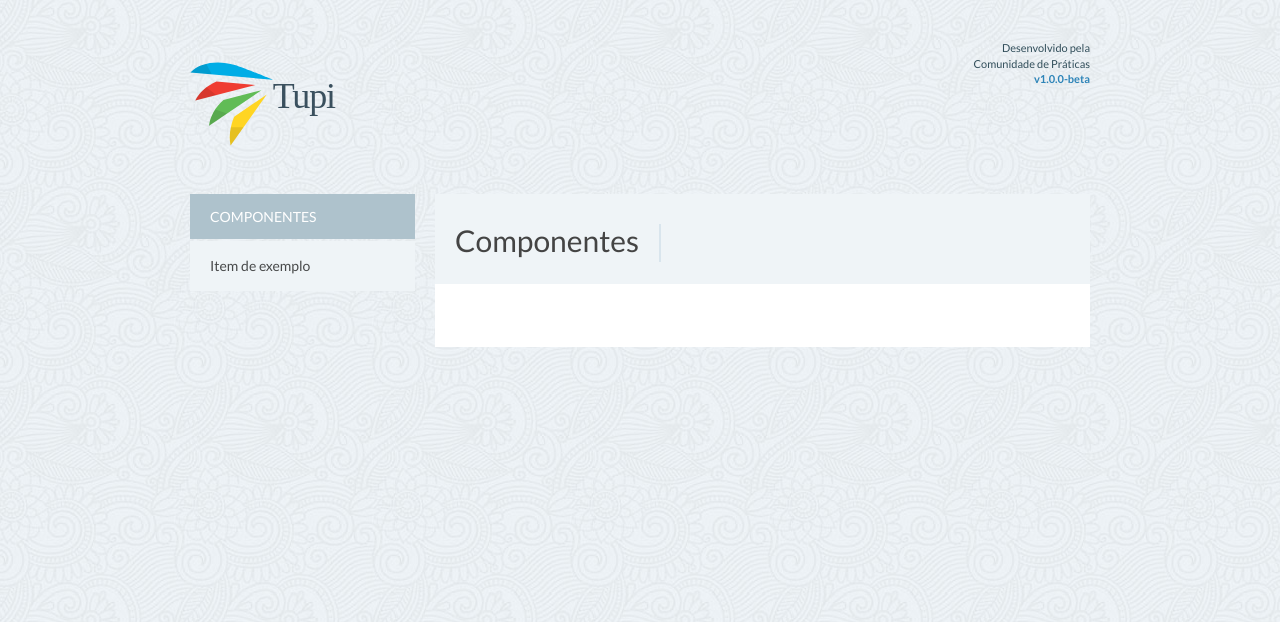
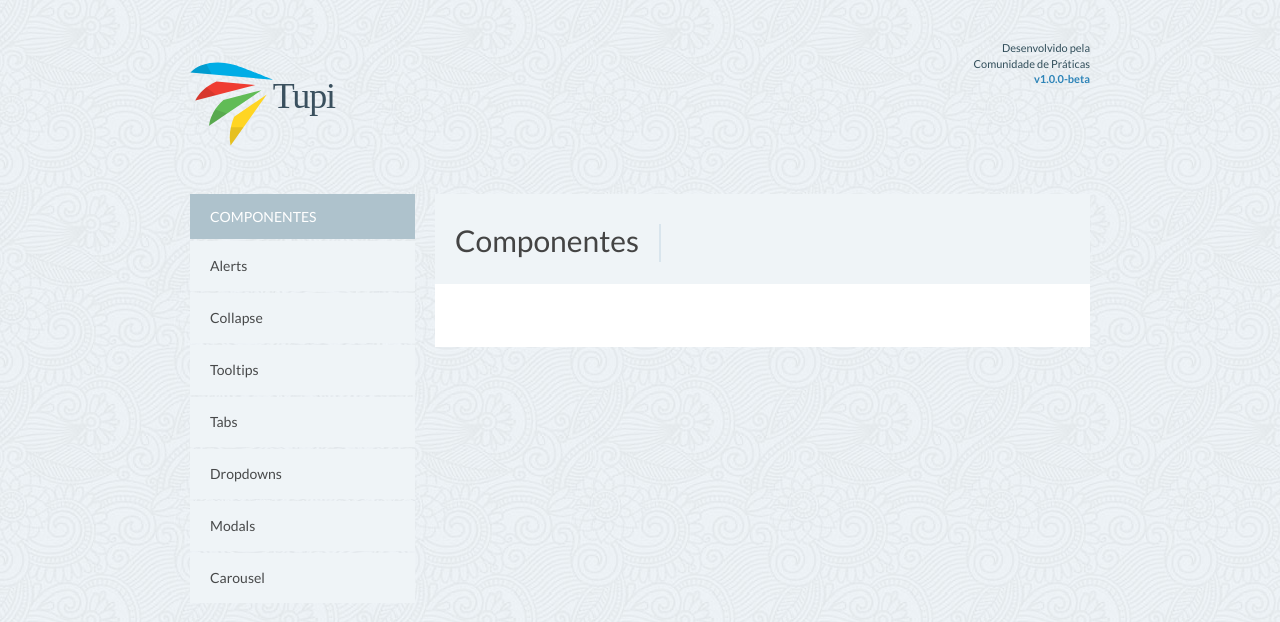
Before and after one commit to ABS-org/tupi-docs, a Jekyll site: the page built from docs/components/index.html, in a window 1280 px wide. Shown: the top 622 px of the page. Built offline with Jekyll 4.4.1, drawn with Linux system fonts in a browser that asks for light colours; nearby versions of some CDN libraries.

Commit message:
Add submenu components

```diff
--- a/_includes/submenu-components.html
+++ b/_includes/submenu-components.html
@@ -1,6 +1,12 @@
 <nav class="navside" id="menu-componentes">
   <h3><a href="/tupi-docs/docs/components/">Componentes</a></h3>
   <ul>
-    <li><a href="item-blank.html">Item de exemplo</a></li>
+    <li><a href="alerts.html">Alerts</a></li>
+    <li><a href="collapse.html">Collapse</a></li>
+    <li><a href="tooltips.html">Tooltips</a></li>
+    <li><a href="tabs.html">Tabs</a></li>
+    <li><a href="dropdowns.html">Dropdowns</a></li>
+    <li><a href="modals.html">Modals</a></li>
+    <li><a href="carousel.html">Carousel</a></li>
   </ul>
 </nav>
```
